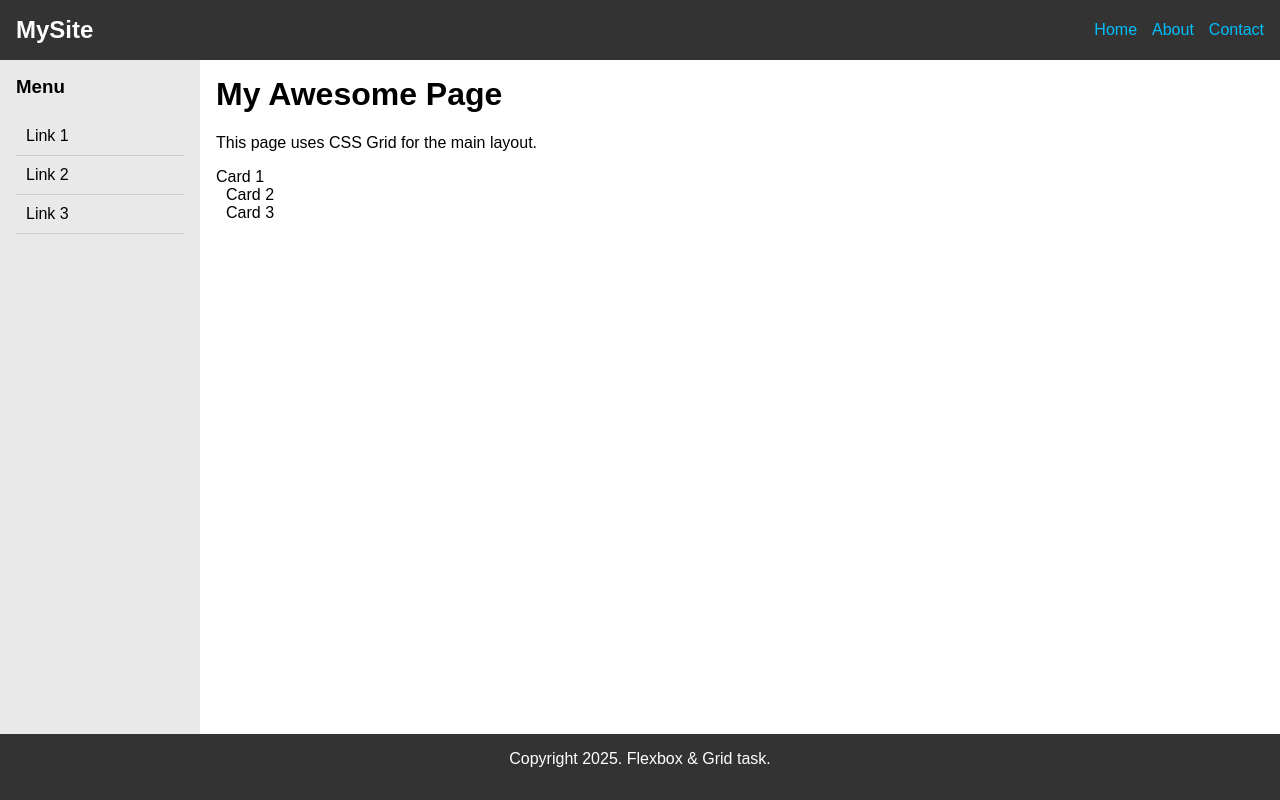
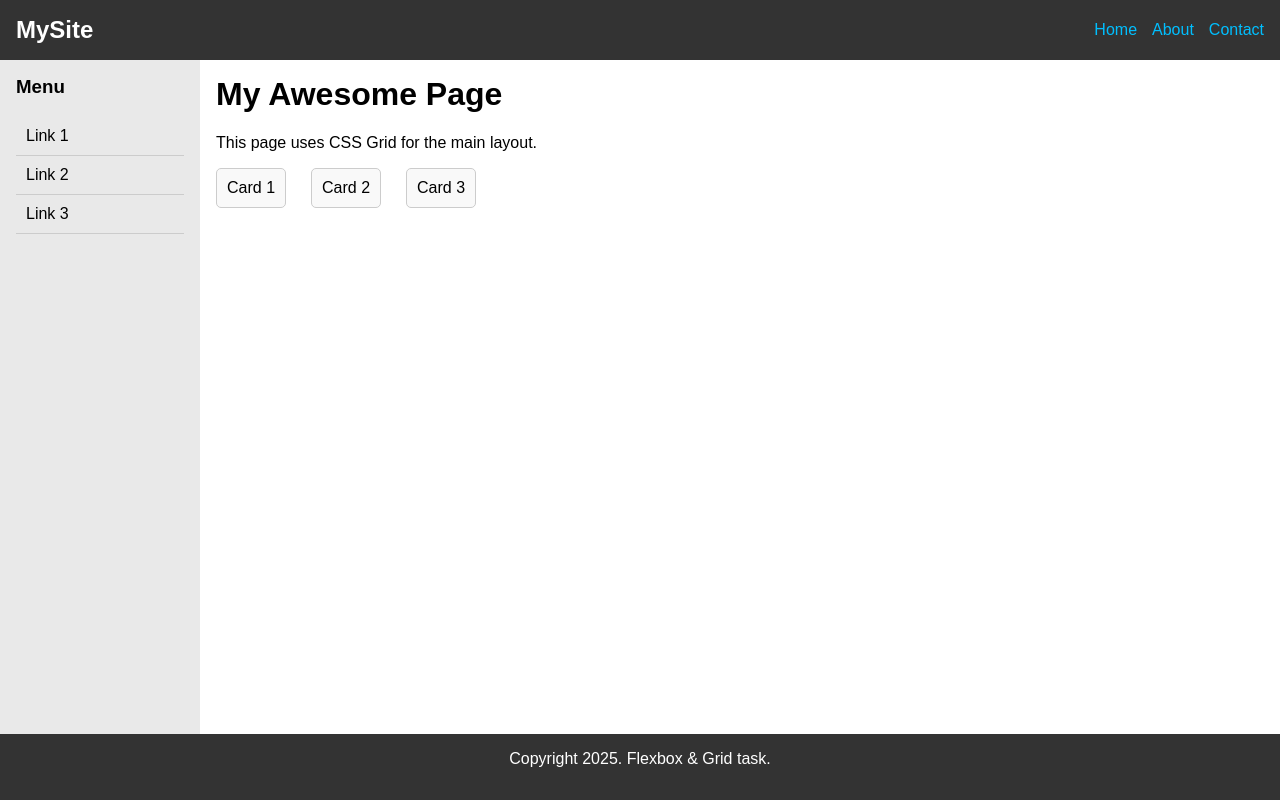
Before and after one commit to MedvedchukAndriy/css-layout-task, a plain HTML site: page index.html in a window 1280 px wide. Drawn offline with Linux system fonts and the light colour scheme.

Commit message:
Горизонтальне вирівнювання карток за допомогою Flexbox

```diff
--- a/style.css
+++ b/style.css
@@ -80,3 +80,15 @@ a[href="#"] {
     text-align: center;
     padding: 1rem;
 }
+.card-container {
+    display: flex;
+    justify-content: flex-start;
+    gap: 15px;
+}
+
+.card {
+    border: 1px solid #ccc;
+    padding: 10px;
+    border-radius: 5px;
+    background-color: #f9f9f9;
+}
```
